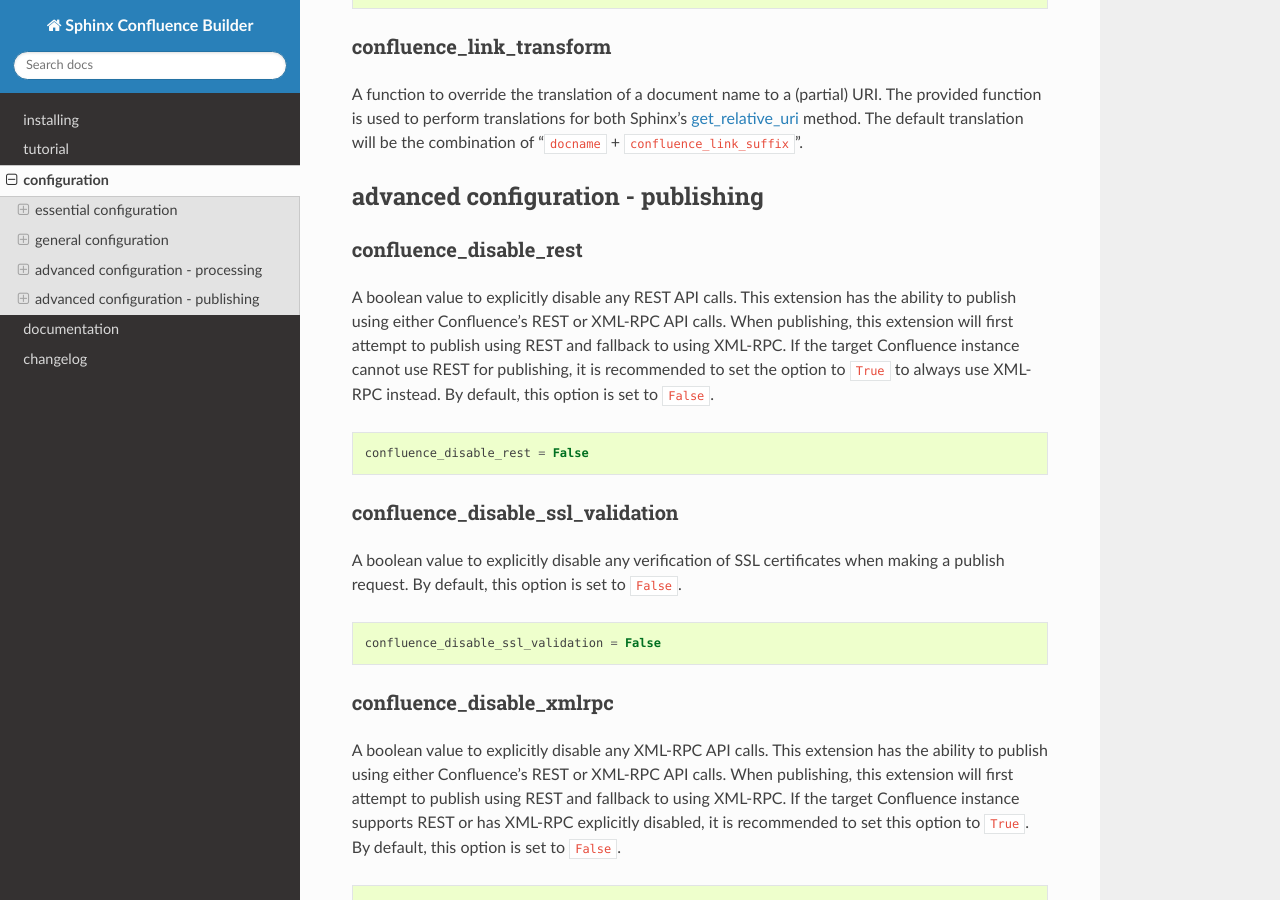
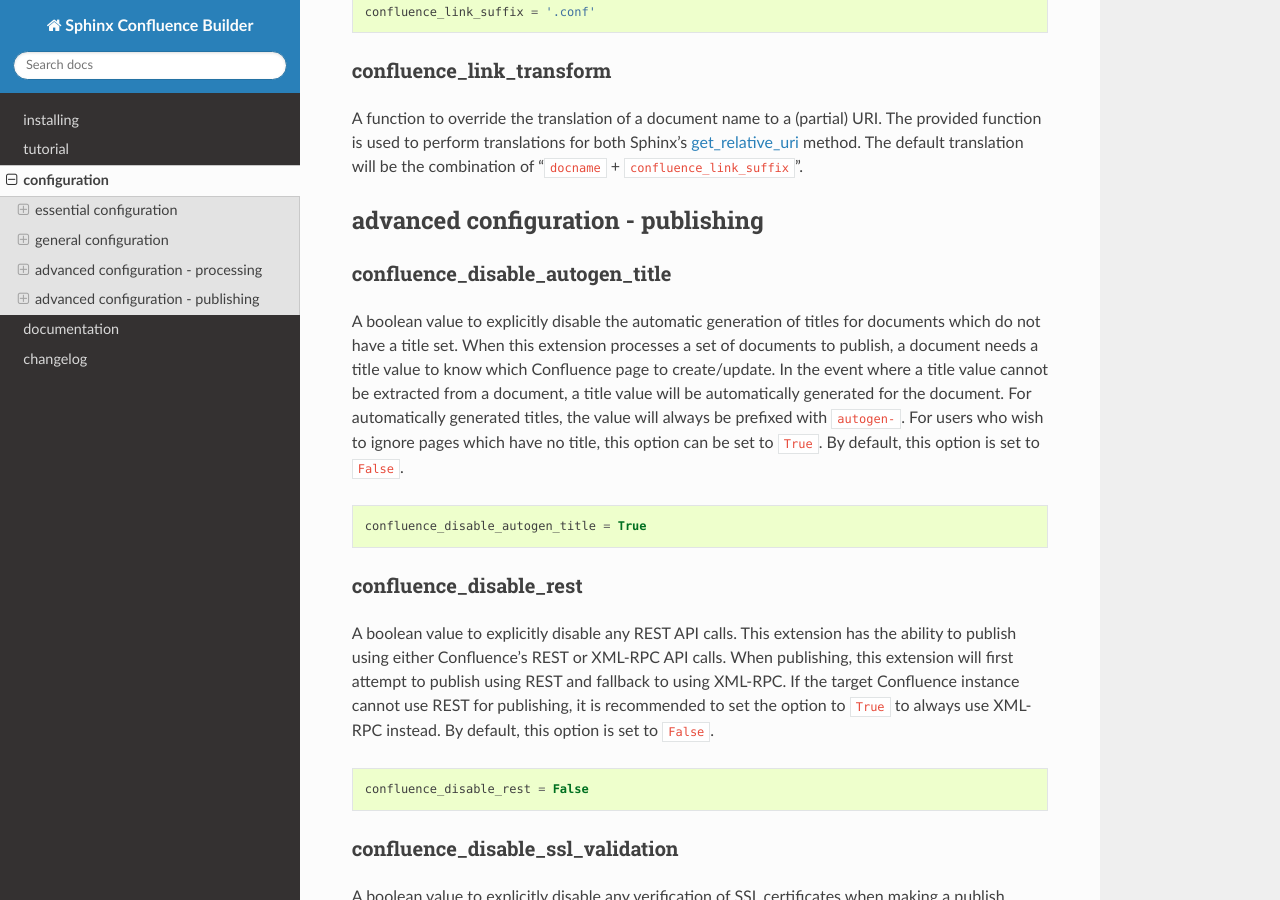
Before and after one commit to sphinx-contrib/confluencebuilder, a Sphinx documentation site: the page built from doc/configuration.rst, in a window 1280 px wide and 900 px high, scrolled down 5545 px. Built offline with Sphinx 7.4.7 and the Read the Docs theme 2.0.0, drawn with Linux system fonts in a browser that asks for light colours; some of the changed text lies outside the part shown.

Commit message:
doc: adding disable autogen title configuration
Adding documentation about the new configuration mode
'confluence_disable_autogen_title'.

Signed-off-by: James Knight <james.d.knight@live.com>

```diff
--- a/doc/configuration.rst
+++ b/doc/configuration.rst
@@ -275,6 +275,22 @@
 advanced configuration - publishing
 -----------------------------------
 
+confluence_disable_autogen_title
+~~~~~~~~~~~~~~~~~~~~~~~~~~~~~~~~
+
+A boolean value to explicitly disable the automatic generation of titles for
+documents which do not have a title set. When this extension processes a set of
+documents to publish, a document needs a title value to know which Confluence
+page to create/update. In the event where a title value cannot be extracted from
+a document, a title value will be automatically generated for the document. For
+automatically generated titles, the value will always be prefixed with
+``autogen-``. For users who wish to ignore pages which have no title, this
+option can be set to ``True``. By default, this option is set to ``False``.
+
+.. code-block:: python
+
+    confluence_disable_autogen_title = True
+
 confluence_disable_rest
 ~~~~~~~~~~~~~~~~~~~~~~~
 
```
